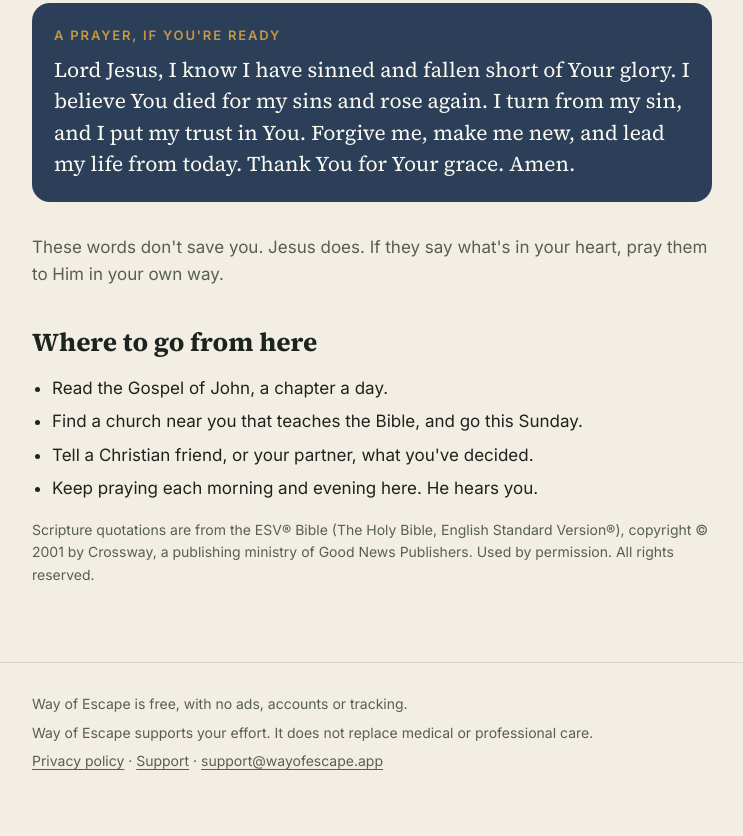
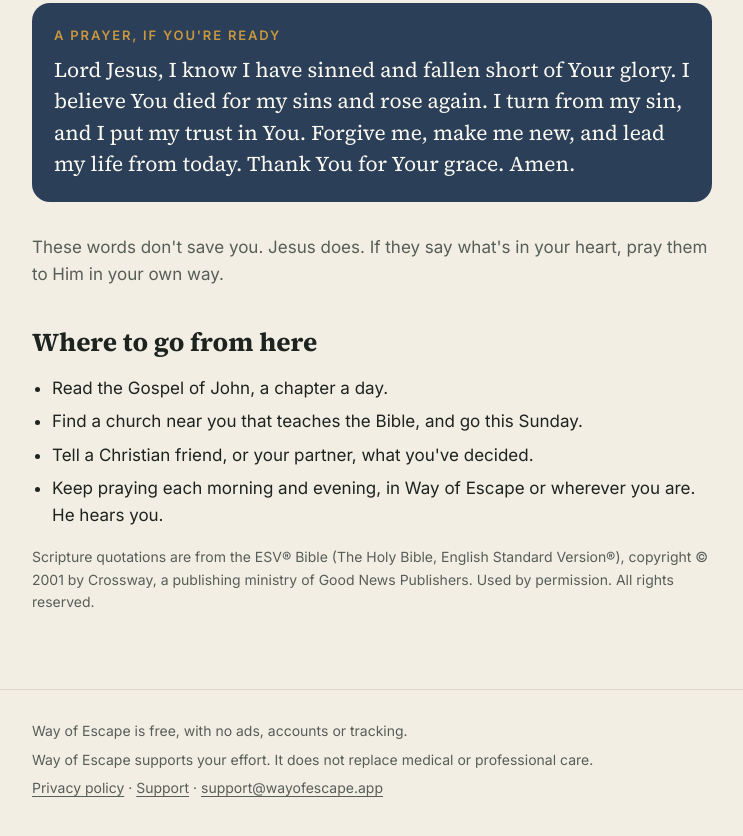
Before and after one commit to southkloudnine/wayofescape-site, a plain HTML site: page jesus/index.html in a window 1280 px wide. Shown: the part 1907-2743 px from the top of the page, without its empty margins (268-1011 px from the left). Drawn offline with Linux system fonts and the light colour scheme.

Commit message:
Name the app in the Following Jesus page's last step
Co-Authored-By: Claude Opus 5.5 <noreply@anthropic.com>

```diff
--- a/jesus/index.html
+++ b/jesus/index.html
@@ -36,7 +36,7 @@
     </div>
     <p class="muted">These words don&#x27;t save you. Jesus does. If they say what&#x27;s in your heart, pray them to Him in your own way.</p>
     <h2>Where to go from here</h2>
-    <ul class="plain"><li>Read the Gospel of John, a chapter a day.</li><li>Find a church near you that teaches the Bible, and go this Sunday.</li><li>Tell a Christian friend, or your partner, what you&#x27;ve decided.</li><li>Keep praying each morning and evening here. He hears you.</li></ul>
+    <ul class="plain"><li>Read the Gospel of John, a chapter a day.</li><li>Find a church near you that teaches the Bible, and go this Sunday.</li><li>Tell a Christian friend, or your partner, what you&#x27;ve decided.</li><li>Keep praying each morning and evening, in Way of Escape or wherever you are. He hears you.</li></ul>
     <p class="muted small">Scripture quotations are from the ESV® Bible (The Holy Bible, English Standard Version®), copyright © 2001 by Crossway, a publishing ministry of Good News Publishers. Used by permission. All rights reserved.</p>
 
   </div>
```
